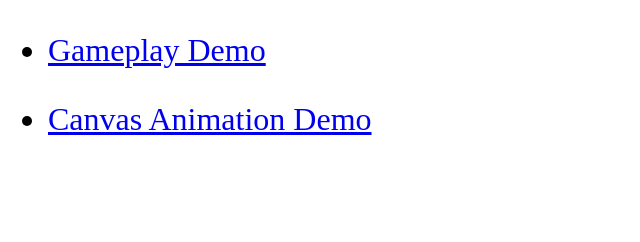
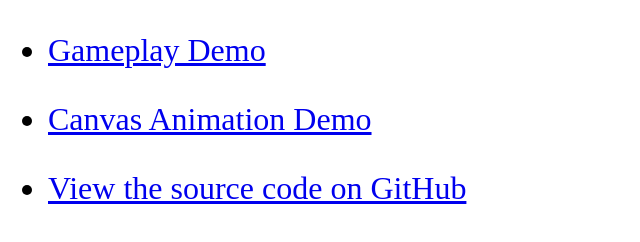
Before and after one commit to Thysbelon/rhythm-heaven-web, a plain HTML site: page index.html in a window 1280 px wide. Shown: the whole page, without its empty margins (0-640 px from the left). Drawn offline with Linux system fonts and the light colour scheme.

Commit message:
Add Link to Source Code

```diff
--- a/index.html
+++ b/index.html
@@ -14,3 +14,4 @@ li{margin-bottom:1em}
 <ul>
 <li><a href="holeinone 1.8 - 2.html">Gameplay Demo</a>
 <li><a href="canvas-animation-demo/golfer layout anim3 script tag.html">Canvas Animation Demo</a>
+<li><a href=https://github.com/Thysbelon/rhythm-heaven-web target=_blank>View the source code on GitHub</a>
```
